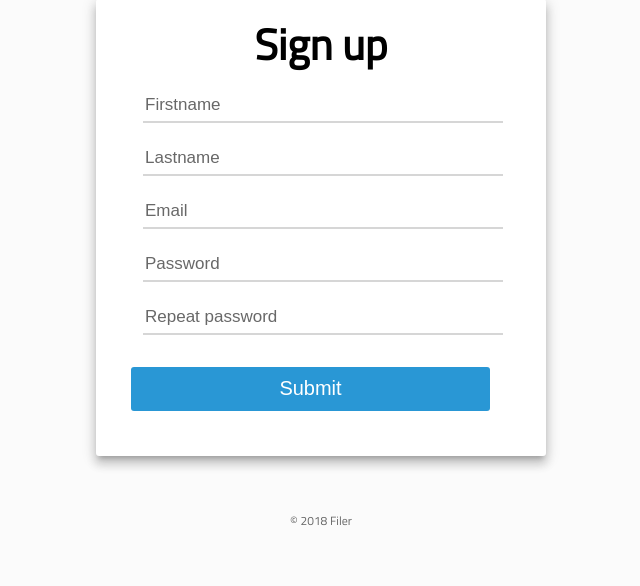
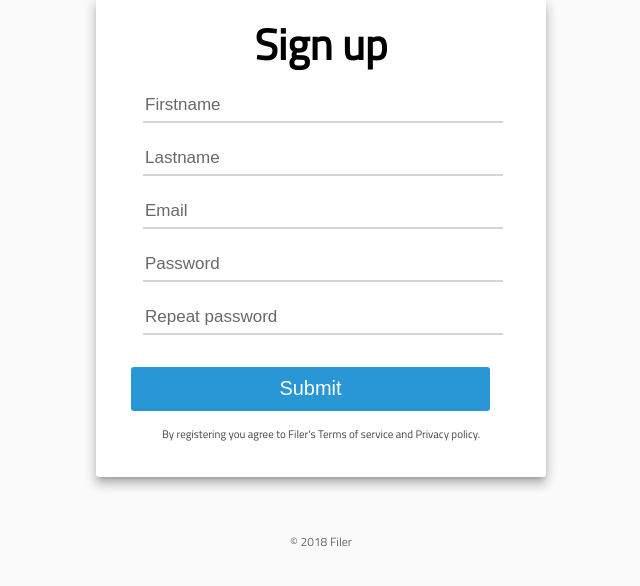
Before and after one commit to askemeline/filerfinal, a PHP site: template views/register.html.twig in a window 1280 px wide. Shown: the part 106-692 px from the top of the page, without its empty margins (319-959 px from the left). Run offline with PHP 8.4, Linux system fonts and the light colour scheme; the template is opened without the code that fills it, so the values that code supplies are empty; a stand-in replaces the project's code that opens the database connection; some libraries are stand-ins or nearby versions.

Commit message:
added text

```diff
--- a/views/register.html.twig
+++ b/views/register.html.twig
@@ -6,6 +6,7 @@
 
    <form action="?action=register" method="POST">
        <h1>Sign up</h1>
+       <p></p>
         <div class="form-group">
             <input placeholder="Firstname" type="text" name="firstname" id="firstname" class="form-control" value="">
         </div>
@@ -22,6 +23,7 @@
             <input placeholder="Repeat password" type="password" name="password_repeat" id="password_repeat" class="form-control">
         </div>
         <button type="submit" class="btn btn-primary">Submit</button>
+       <p>By registering you agree to Filer's Terms of service and Privacy policy.</p>
     </form>
 </div>
 
```
